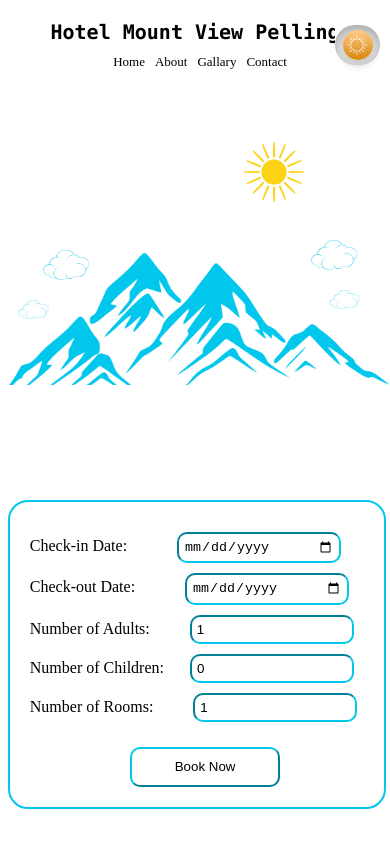
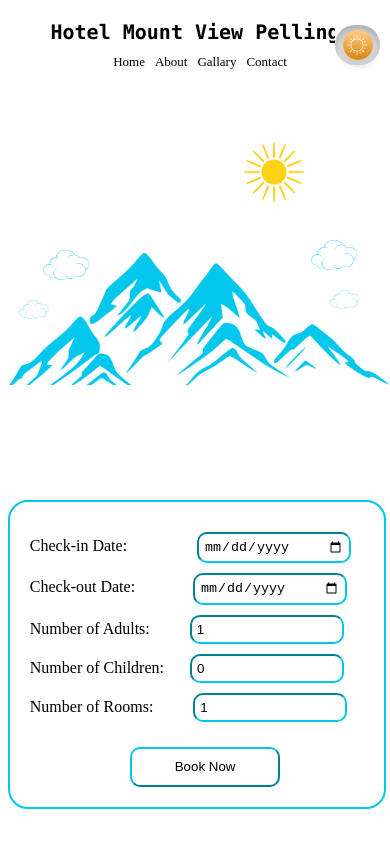
Before and after one commit to Sandip040401/Hotel-Mount-View, a React (Vite) app: page / in a window 390 px wide. Shown: the top 844 px of the page. Built offline with nearby package versions, Linux system fonts and the light colour scheme.

Commit message:
media update

```diff
--- a/src/Components/Form.css
+++ b/src/Components/Form.css
@@ -36,7 +36,9 @@
 }
 
 
-@media (max-width: 575.98px) {
+
+
+@media (max-width:376px){
 
     .booking-form{
         margin-left: 2%;
@@ -50,29 +52,70 @@
     }
 
     .checkindate{
-        margin-left: 50px;
-        width: 150px;
+        margin-left: 69px;
+        width: 120px;
     }
 
     .checkoutdate{
-        margin-left: 50px;
-        width: 150px;
+        margin-left: 59px;
+        width: 120px;
     }
 
     .parent{
-        width: 150px;
+        width: 120px;
         margin-left: 40px;
     }
 
     .child{
         margin-left: 26px;
-        width: 150px;
+        width: 120px;
 
     }
 
     .rooms{
         margin-left: 40px;
-        width: 150px;
+        width: 120px;
+
+    }
+}
+
+ @media (min-width:376px) and (max-width: 575.98px) {
+
+    .booking-form{
+        margin-left: 2%;
+        margin-right: 1%;
+        flex-wrap: wrap;
+        flex-direction: column;
+    }
+
+    .form-btn{
+        margin-left: 30%;
+    }
+
+    .checkindate{
+        margin-left: 70px;
+        width: 140px;
+    }
+
+    .checkoutdate{
+        margin-left: 58px;
+        width: 140px;
+    }
+
+    .parent{
+        width: 140px;
+        margin-left: 40px;
+    }
+
+    .child{
+        margin-left: 26px;
+        width: 140px;
+
+    }
+
+    .rooms{
+        margin-left: 40px;
+        width: 140px;
 
     }
 
--- a/src/Components/Restaurant.css
+++ b/src/Components/Restaurant.css
@@ -54,6 +54,7 @@
     width: 100%;
     margin: 0;
     margin-bottom: 40px;
+    height: auto;
   }
   .restaurant .container{
     margin-left: 4%;
```
